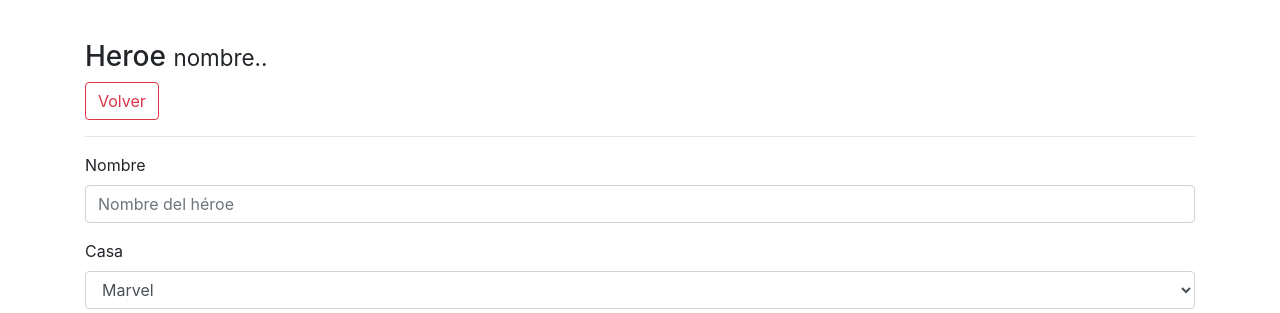
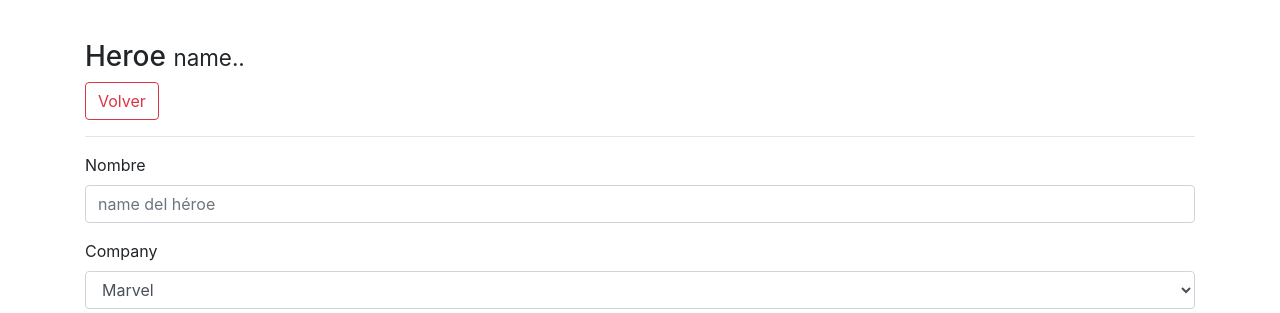
Before and after one commit to arturobarbaro/HeroesApp, an Angular app: page /heroe/1 in a window 1280 px wide. Shown: the top 313 px of the page. Built offline with nearby package versions, Linux system fonts and the light colour scheme.

Commit message:
mend
Update

```diff
--- a/src/app/components/heroes/heroe.component.html
+++ b/src/app/components/heroes/heroe.component.html
@@ -1,4 +1,4 @@
-<h3>Heroe <small>nombre..</small></h3>
+<h3>Heroe <small>name..</small></h3>
 <button class="btn btn-outline-danger"
         [routerLink]="['/heroes']"
         type="button"
@@ -13,19 +13,19 @@
 
           <div class="form-group">
               <label>Nombre</label>
-              <input [(ngModel)]="heroe.nombre"
+              <input [(ngModel)]="heroe.name"
                      type="text"
-                     name="nombre"
+                     name="name"
                      class="form-control"
-                     placeholder="Nombre del héroe"
+                     placeholder="name del héroe"
                      required>
           </div>
 
           <div class="form-group">
-              <label>Casa</label>
-              <select   [(ngModel)]="heroe.casa"
+              <label>Company</label>
+              <select   [(ngModel)]="heroe.company"
                         class="form-control"
-                        name="casa">
+                        name="company">
                   <option value="Marvel">Marvel</option>
                   <option value="DC">DC</option>
               </select>
--- a/src/app/components/heroes/heroe.component.ts
+++ b/src/app/components/heroes/heroe.component.ts
@@ -1,6 +1,6 @@
 import { Component, OnInit } from '@angular/core';
 import { NgForm } from '@angular/forms';
-import { Router } from '@angular/router';
+import { Router, ActivatedRoute } from '@angular/router';
 import { Heroe } from 'src/app/interfaces/heroe.interface';
 import { HeroesService } from 'src/app/services/heroes.service';
 
@@ -12,29 +12,45 @@ import { HeroesService } from 'src/app/services/heroes.service';
 export class HeroeComponent implements OnInit {
 
   heroe: Heroe = {
-    nombre:"",
+    name:"",
     bio:"",
-    casa:"Marvel"
+    company:"Marvel"
   }
 
+  nuevo:boolean = false;
+  id:string;
+
   constructor(
-      private _heroesService:HeroesService,
-      private router:Router
-  ) { }
+    private _heroesService:HeroesService,
+    private router:Router,
+    private activatedRoute:ActivatedRoute
+  ) {
+    this.activatedRoute.params.subscribe( parametros => this.id=parametros['id']);
+  }
 
   ngOnInit() {
   }
 
   guardar(){
-      console.log(this.heroe);
-
+    console.log(this.heroe);
+    if( this.id=="nuevo") {
+      //inserta
       this._heroesService.nuevoHeroe(this.heroe)
       .subscribe(
           data=>{
-            this.router.navigate(['/heroe',data.nombre])
+            this.router.navigate(['/heroe/',data.name])
           },
           error=>console.error(error)
       );
+  } else {
+      //actualiza
+      this._heroesService.actualizarHeroe(this.heroe,this.id).subscribe(
+          data=>{
+              console.log(data)
+          },
+          error=>console.error(error)
+      )
+  }
   }
 
 }
--- a/src/app/components/heroes/heroes.component.html
+++ b/src/app/components/heroes/heroes.component.html
@@ -20,16 +20,16 @@
                 <thead class="thead-inverse">
                     <tr>
                         <th>#</th>
-                        <th>Nombre</th>
-                        <th>Casa</th>
+                        <th>name</th>
+                        <th>company</th>
                         <th>Opciones</th>
                     </tr>
                 </thead>
                 <tbody>
                     <tr>
                         <th>#</th>
-                        <th>Nombre</th>
-                        <th>Casa</th>
+                        <th>name</th>
+                        <th>company</th>
                         <th>Opciones</th>
                     </tr>
                 </tbody>
--- a/src/app/interfaces/heroe.interface.ts
+++ b/src/app/interfaces/heroe.interface.ts
@@ -1,6 +1,6 @@
 export interface Heroe {
-    nombre: string;
+    name: string;
     bio: string;
-    casa: string;
+    company: string;
     key?: string;
 }
--- a/src/app/services/heroes.service.ts
+++ b/src/app/services/heroes.service.ts
@@ -21,33 +21,35 @@ nuevoHeroe( heroe: Heroe) {
       'Content-Type':  'application/json'
     })
   };
+  console.log(heroe)
   // https://angular.io/guide/http#making-a-post-request
   return this.http.post<Heroe>( this.heroesURL, heroe , httpOptions )
         .pipe(
         map( res => {
-          console.log(res.nombre);
+          console.log(res.name);
           return res;
         }));
 }
 
- updateHero( heroe: Heroe, key$: string) {
+ actualizarHeroe( heroe: Heroe, key$: string) {
     const httpOptions = {
       headers: new HttpHeaders({
         'Content-Type':  'application/json'
       })
     };
     // https://angular.io/guide/http#making-a-post-request
-    return this.http.put<Heroe>( `${ this.heroeURL }${ key$ }.json`, heroe , httpOptions )
+    return this.http.put<Heroe>( `${ this.heroeURL }/${ key$ }.json`, heroe , httpOptions )
           .pipe(
           map( res => {
-            console.log(res.nombre);
+            console.log(res.name);
             return res;
           }));
   }
 
   getHeroe ( key$: string ) {
-    console.log(`${ this.heroeURL }${ key$ }.json`);
-    return this.http.get<Heroe>( `${ this.heroeURL }${ key$ }.json` );
+    let url:string= `${ this.heroeURL }${ key$ }.json`;
+    console.log(url);
+    return this.http.get<Heroe>( url );
   }
 
   getHeroes () {
@@ -55,7 +57,7 @@ nuevoHeroe( heroe: Heroe) {
   }
 
   deleteHero ( key$: string) {
-    const url = `${ this.heroeURL }/${ key$ }.json`;
+    const url = `${ this.heroeURL }${ key$ }.json`;
     console.log(url);
     return this.http.delete<Heroe>( url);
   }
```
